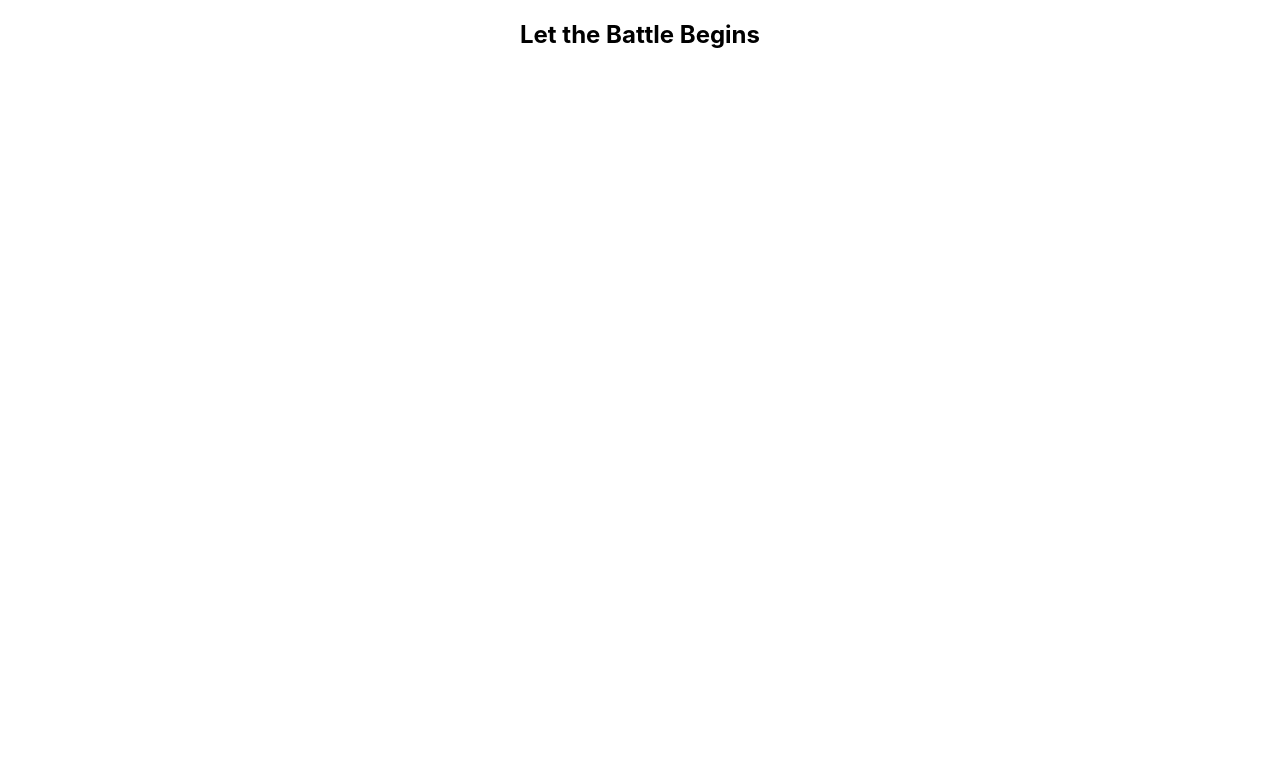
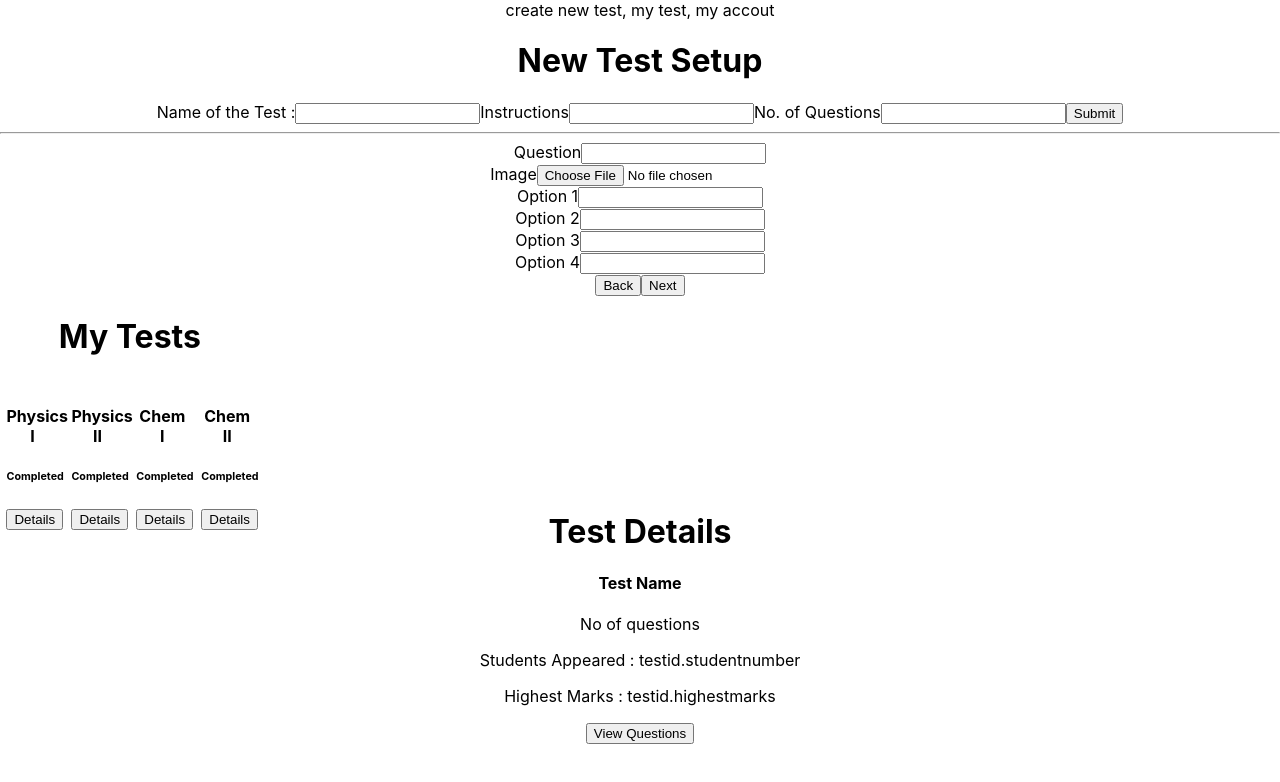
Before and after one commit to dchobarkar/edtech-platform-client, a React (Create React App) app: page / in a window 1280 px wide. Shown: the top 782 px of the page. Built offline with nearby package versions, Linux system fonts and the light colour scheme.

Commit message:
Create Test Basic

```diff
--- a/src/App.css
+++ b/src/App.css
@@ -1,38 +1,3 @@
 .App {
   text-align: center;
 }
-
-.App-logo {
-  height: 40vmin;
-  pointer-events: none;
-}
-
-@media (prefers-reduced-motion: no-preference) {
-  .App-logo {
-    animation: App-logo-spin infinite 20s linear;
-  }
-}
-
-.App-header {
-  background-color: #282c34;
-  min-height: 100vh;
-  display: flex;
-  flex-direction: column;
-  align-items: center;
-  justify-content: center;
-  font-size: calc(10px + 2vmin);
-  color: white;
-}
-
-.App-link {
-  color: #61dafb;
-}
-
-@keyframes App-logo-spin {
-  from {
-    transform: rotate(0deg);
-  }
-  to {
-    transform: rotate(360deg);
-  }
-}
--- a/src/App.js
+++ b/src/App.js
@@ -1,10 +1,11 @@
 import React from 'react';
 import './App.css';
+import Layout from './components/Layout/Layout';
 
 function App() {
   return (
     <div className="App">
-      <h2>Let the Battle Begins</h2>
+      <Layout></Layout>
     </div>
   );
 }
--- /dev/null
+++ b/src/components/Layout/Layout.js
@@ -0,0 +1,15 @@
+import React from 'react';
+import NewTest from '../../containers/NewTest/NewTest';
+import MyTest from '../../containers/MyTest/MyTest'
+import TestDetails from '../../containers/TestDetails/TestDetails';
+
+const layout = () => (
+    <div>
+        create new test, my test, my accout
+        <NewTest></NewTest>
+        <MyTest></MyTest>
+        <TestDetails></TestDetails>
+    </div>
+);
+
+export default layout;
--- /dev/null
+++ b/src/containers/MyTest/MyTest.css
@@ -0,0 +1,9 @@
+#MyTest{
+    display: table;
+}
+#MyTestBox{
+    width: 20%;
+    height: 100px;
+    float: left;
+    margin: 2.5%;
+}
--- /dev/null
+++ b/src/containers/MyTest/MyTest.js
@@ -0,0 +1,35 @@
+import React, { Component } from 'react';
+import './MyTest.css'
+
+class MyTest extends Component {
+    render() {
+        return (
+            <div id="MyTest">
+                <span></span>
+                <h1>My Tests</h1>
+                <div id ="MyTestBox">
+                    <h4>Physics I</h4>
+                    <h6>Completed</h6>
+                    <button> Details</button>
+                </div>
+                <div id ="MyTestBox">
+                    <h4>Physics II</h4>
+                    <h6>Completed</h6>
+                    <button> Details</button>
+                </div>
+                <div id ="MyTestBox">
+                    <h4>Chem I</h4>
+                    <h6>Completed</h6>
+                    <button> Details</button>
+                </div>
+                <div id ="MyTestBox">
+                    <h4>Chem II</h4>
+                    <h6>Completed</h6>
+                    <button> Details</button>
+                </div>
+            </div>
+        )
+    }
+};
+
+export default MyTest;
--- /dev/null
+++ b/src/containers/NewTest/NewTest.js
@@ -0,0 +1,51 @@
+import React, { Component } from 'react';
+
+class NewTest extends Component {
+    render() {
+        return (
+            <div>
+                <h1>New Test Setup</h1>
+                <label>Name of the Test :</label>
+                <input type="text"></input>
+                <label>Instructions</label>
+                <input type="textarea"></input>
+                <label>No. of Questions</label>
+                <input type="text"></input>
+                <button >Submit</button>
+                <hr/>
+
+                <div>
+                    <label>Question</label>
+                    <input type="text"></input>
+                </div>
+                <div>
+                    <label>Image</label>
+                    <input type="file" alt="img.imagename"></input>
+                </div>
+                <div>
+                    <label>Option 1</label>
+                    <input type="I"></input>
+                </div>
+
+                <div>
+                    <label>Option 2</label>
+                    <input type="II"></input>
+                </div>
+                <div>
+                    <label>Option 3</label>
+                    <input type="III"></input>
+                </div>
+                <div>
+                    <label>Option 4</label>
+                    <input type="IV"></input>
+                </div>
+                <button>Back</button>
+                <button>Next</button>
+
+
+            </div>
+        );
+    }
+}
+
+export default NewTest;
--- /dev/null
+++ b/src/containers/TestDetails/TestDetails.js
@@ -0,0 +1,20 @@
+import React, { Component } from 'react';
+
+class TestDetails extends Component {
+    render() {
+        return (
+            <div>
+                <h1>Test Details</h1>
+                <div>
+                    <h4>Test Name</h4>
+                    <p>No of questions</p>
+                    <p>Students Appeared : testid.studentnumber</p>
+                    <p>Highest Marks : testid.highestmarks</p>
+                    <button> View Questions</button>
+                </div>
+            </div>
+        )
+    }
+}
+
+export default TestDetails;
```
Also changed, not shown: src/components/Layout/Layout.css (added).
